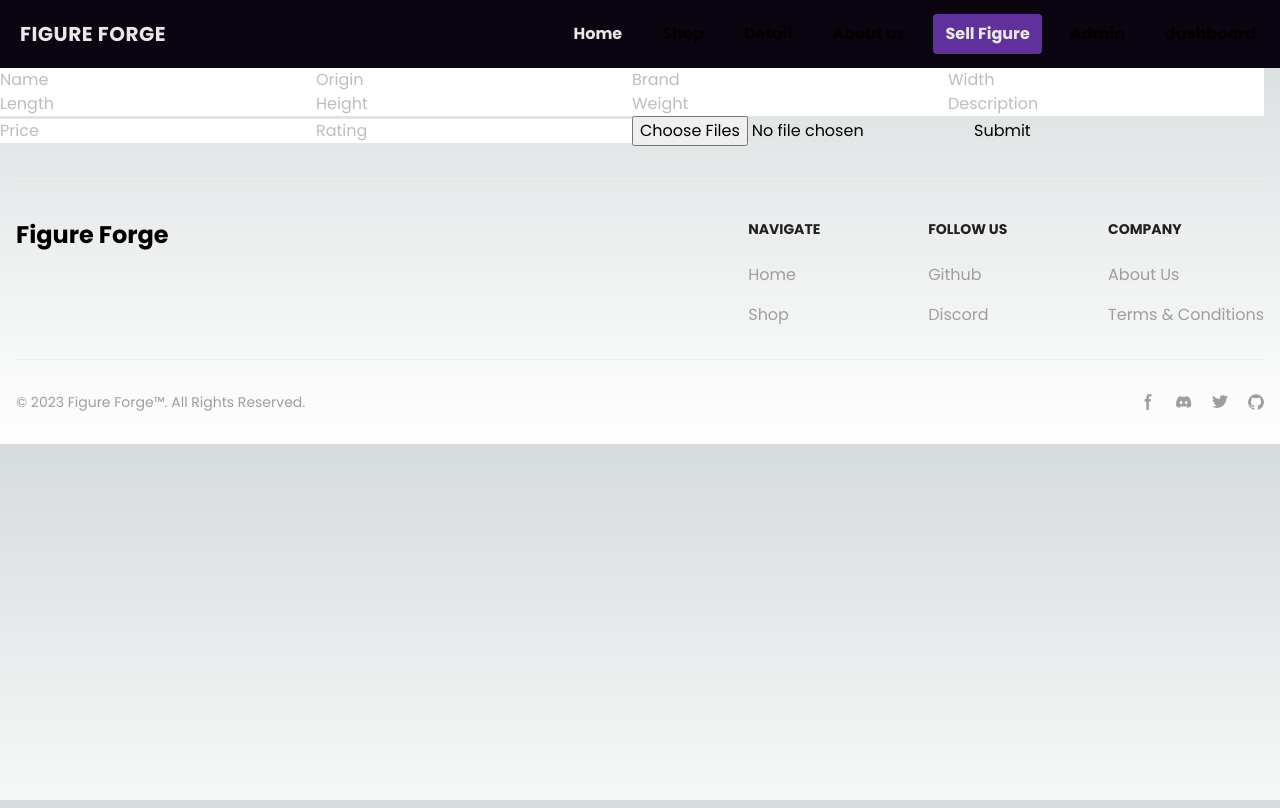
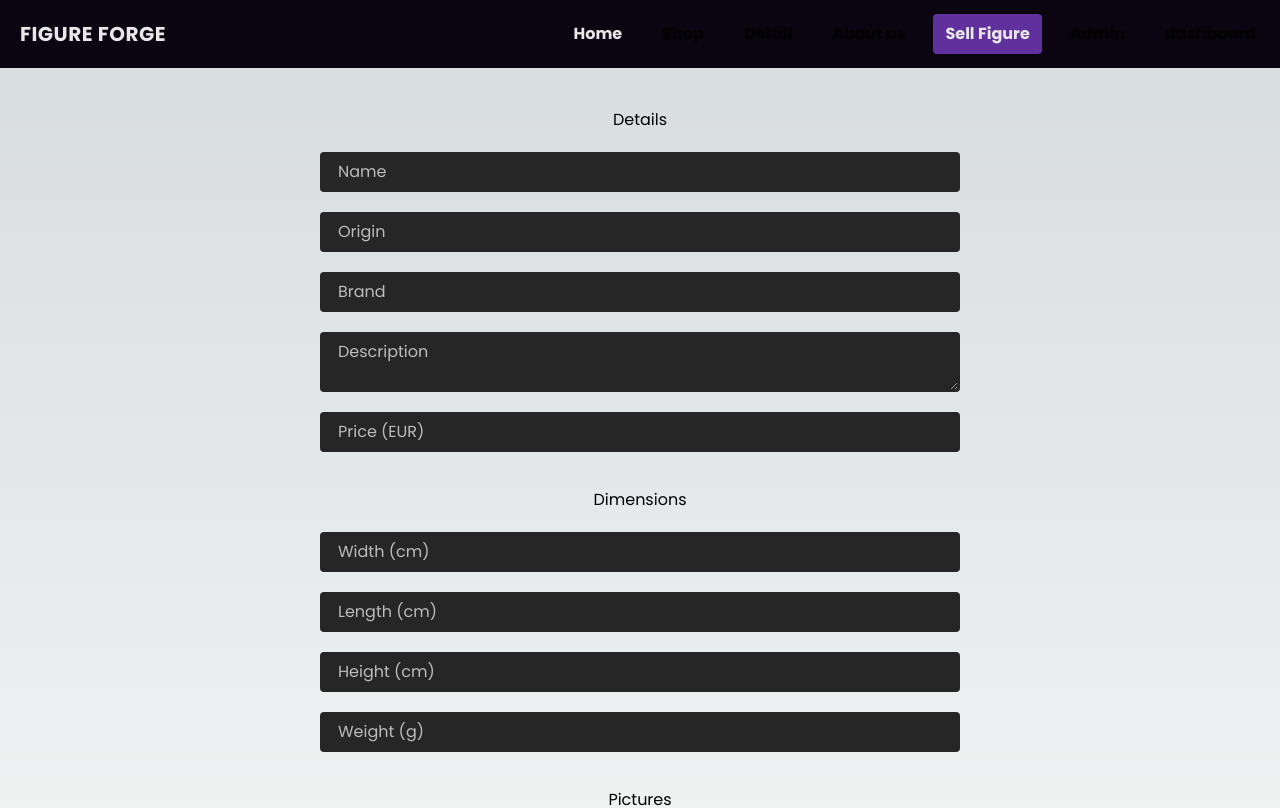
Before and after one commit to SunRise-11/figure-forge-shop, a Next.js app in the folder frontend/: page /sell-figure in a window 1280 px wide. Shown: the top 808 px of the page. Built offline with nearby package versions, Linux system fonts and the light colour scheme.

Commit message:
Add basic styling to SellFigureForm

```diff
--- a/frontend/src/app/components/public/SellFigureForm.tsx
+++ b/frontend/src/app/components/public/SellFigureForm.tsx
@@ -11,44 +11,83 @@ export const SellFigureForm = () => {
     httpPostFigure(data);
   });
 
+  const inputStyle =
+    'bg-secondary appearance-none border-2 border-secondary rounded w-full py-2 px-4 text-gray-700 leading-tight focus:outline-none focus:border-primary';
+  const fieldStyle = 'flex flex-col gap-5 h-max mb-4 sm:w-1/2'
   return (
-    <form onSubmit={onFormSubmit}>
-      <input {...register('name')} placeholder="Name" />
-      <input {...register('origin')} placeholder="Origin" />
-      <input {...register('brand')} placeholder="Brand" />
+    <form
+      className="flex flex-col items-center gap-5 h-max mb-4 py-10 "
+      onSubmit={onFormSubmit}
+    >
+      <legend>Details</legend>
+      <fieldset className={fieldStyle}>
         <input
-        {...register('width', { valueAsNumber: true })}
-        type="number"
-        placeholder="Width"
+          className={inputStyle}
+          {...register('name')}
+          placeholder="Name"
         />
         <input
-        {...register('length', { valueAsNumber: true })}
-        type="number"
-        placeholder="Length"
+          className={inputStyle}
+          {...register('origin')}
+          placeholder="Origin"
         />
         <input
-        {...register('height', { valueAsNumber: true })}
-        type="number"
-        placeholder="Height"
+          className={inputStyle}
+          {...register('brand')}
+          placeholder="Brand"
+        />
+        <textarea
+          className={inputStyle}
+          {...register('description')}
+          placeholder="Description"
         />
         <input
-        {...register('weight', { valueAsNumber: true })}
-        type="number"
-        placeholder="Weight"
-      />
-      <input {...register('description')} placeholder="Description" />
-      <input
+          className={inputStyle}
           {...register('price', { valueAsNumber: true })}
           type="number"
           step="0.01"
-        placeholder="Price"
+          placeholder="Price (EUR)"
+        />
+      </fieldset>
+
+      <legend>Dimensions</legend>
+      <fieldset className={fieldStyle}>
+        <input
+          className={inputStyle}
+          {...register('width', { valueAsNumber: true })}
+          type="number"
+          placeholder="Width (cm)"
         />
         <input
-        {...register('rating', { valueAsNumber: true })}
+          className={inputStyle}
+          {...register('length', { valueAsNumber: true })}
           type="number"
-        placeholder="Rating"
+          placeholder="Length (cm)"
         />
-      <input type="file" {...register('pictures')} multiple />
+        <input
+          className={inputStyle}
+          {...register('height', { valueAsNumber: true })}
+          type="number"
+          placeholder="Height (cm)"
+        />
+        <input
+          className={inputStyle}
+          {...register('weight', { valueAsNumber: true })}
+          type="number"
+          placeholder="Weight (g)"
+        />
+      </fieldset>
+
+      <legend>Pictures</legend>
+      <fieldset className={fieldStyle}>
+      <input
+        className={inputStyle}
+        type="file"
+        {...register('pictures')}
+        multiple
+      />
+      </fieldset>
+
       <button type="submit">Submit</button>
     </form>
   );
```
Lines whose indentation alone changed are shown as unchanged.
